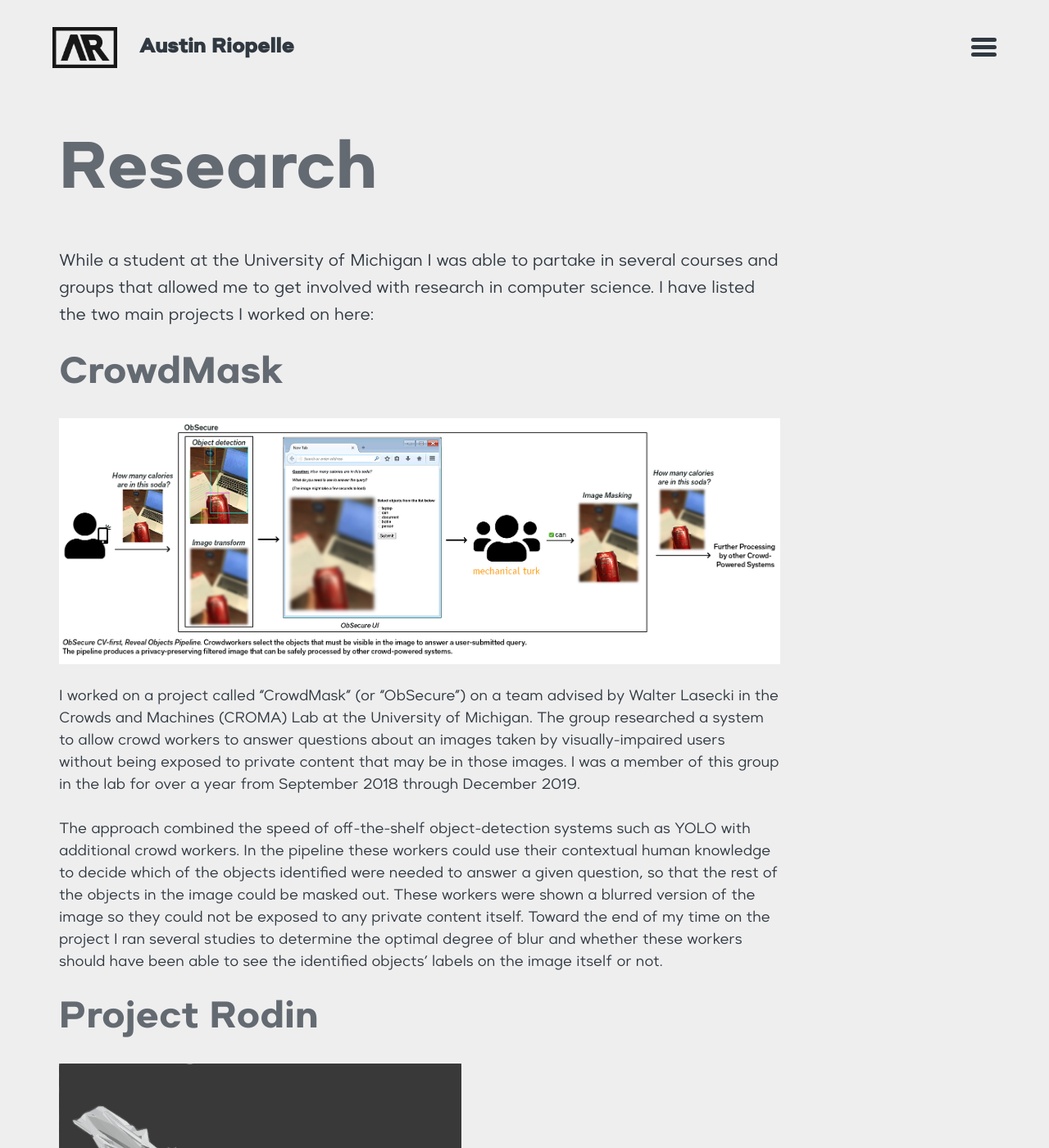
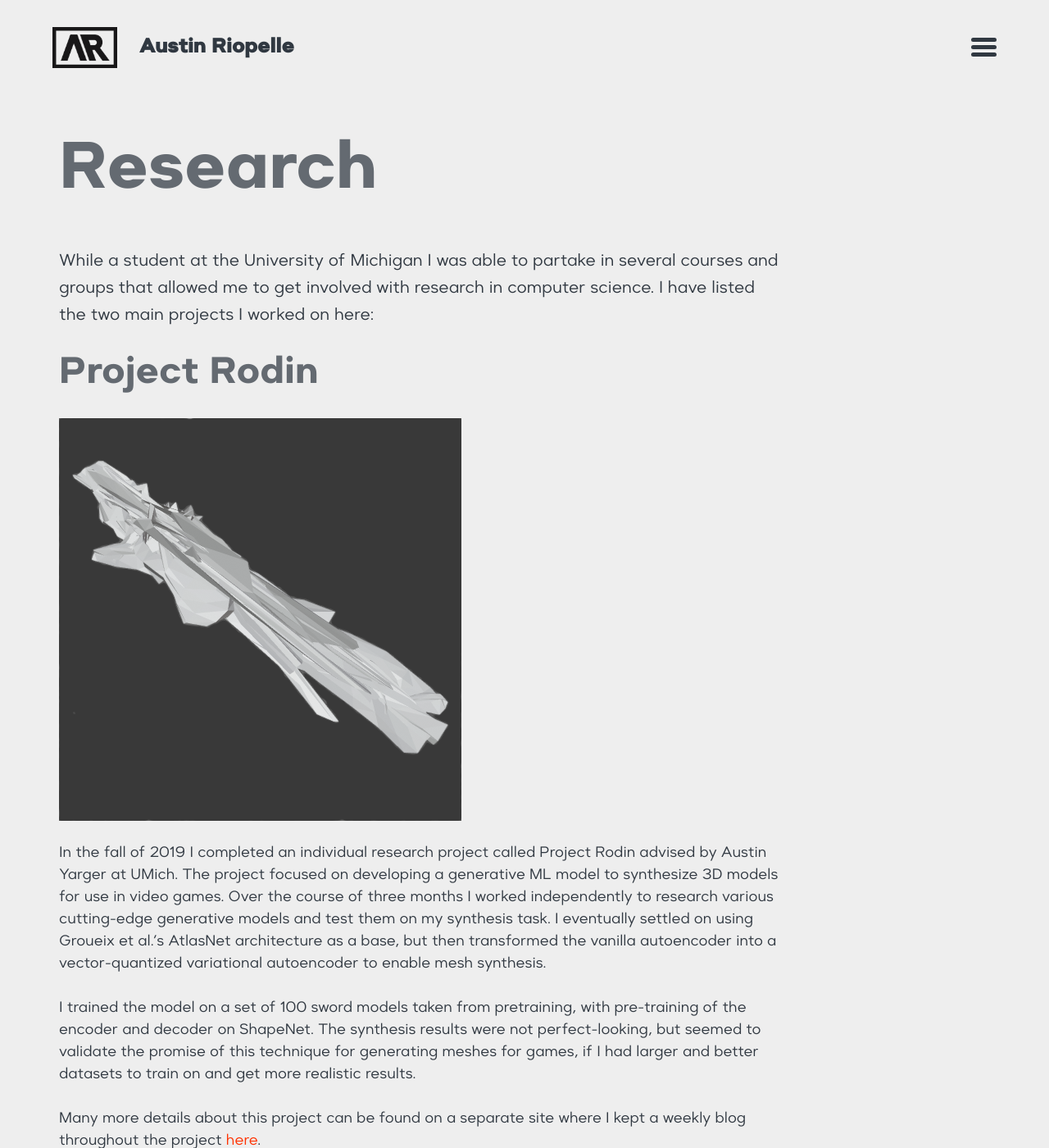
Before and after one commit to acerio98/acerio98.github.io, a Jekyll site: the page built from research.md, in a window 1280 px wide and 1400 px high. Shown: the whole window at 82% size. Built offline with Jekyll 4.4.1, drawn with Linux system fonts in a browser that asks for light colours; some web fonts are replaced; some of the changed text lies outside the part shown.

Commit message:
Swap order of research projects

```diff
--- a/research.md
+++ b/research.md
@@ -4,14 +4,6 @@ layout: about
 ---
 
 While a student at the University of Michigan I was able to partake in several courses and groups that allowed me to get involved with research in computer science. I have listed the two main projects I worked on here:
-
-# CrowdMask
-
-![CrowdMask](https://riopelle.me/assets/pics/system_diagram_users.jpg)
-
-I worked on a project called "CrowdMask" (or "ObSecure") on a team advised by Walter Lasecki in the Crowds and Machines (CROMA) Lab at the University of Michigan. The group researched a system to allow crowd workers to answer questions about an images taken by visually-impaired users without being exposed to private content that may be in those images. I was a member of this group in the lab for over a year from September 2018 through December 2019.
-
-The approach combined the speed of off-the-shelf object-detection systems such as YOLO with additional crowd workers. In the pipeline these workers could use their contextual human knowledge to decide which of the objects identified were needed to answer a given question, so that the rest of the objects in the image could be masked out. These workers were shown a blurred version of the image so they could not be exposed to any private content itself. Toward the end of my time on the project I ran several studies to determine the optimal degree of blur and whether these workers should have been able to see the identified objects' labels on the image itself or not.
 
 # Project Rodin
 
@@ -22,3 +14,11 @@ In the fall of 2019 I completed an individual research project called Project Ro
 I trained the model on a set of 100 sword models taken from pretraining, with pre-training of the encoder and decoder on ShapeNet. The synthesis results were not perfect-looking, but seemed to validate the promise of this technique for generating meshes for games, if I had larger and better datasets to train on and get more realistic results.
 
 Many more details about this project can be found on a separate site where I kept a weekly blog throughout the project [here]({% link rodin.md %}).
+
+# CrowdMask
+
+![CrowdMask](https://riopelle.me/assets/pics/system_diagram_users.jpg)
+
+I worked on a project called "CrowdMask" (or "ObSecure") on a team advised by Walter Lasecki in the Crowds and Machines (CROMA) Lab at the University of Michigan. The group researched a system to allow crowd workers to answer questions about an images taken by visually-impaired users without being exposed to private content that may be in those images. I was a member of this group in the lab for over a year from September 2018 through December 2019.
+
+The approach combined the speed of off-the-shelf object-detection systems such as YOLO with additional crowd workers. In the pipeline these workers could use their contextual human knowledge to decide which of the objects identified were needed to answer a given question, so that the rest of the objects in the image could be masked out. These workers were shown a blurred version of the image so they could not be exposed to any private content itself. Toward the end of my time on the project I ran several studies to determine the optimal degree of blur and whether these workers should have been able to see the identified objects' labels on the image itself or not.
```
